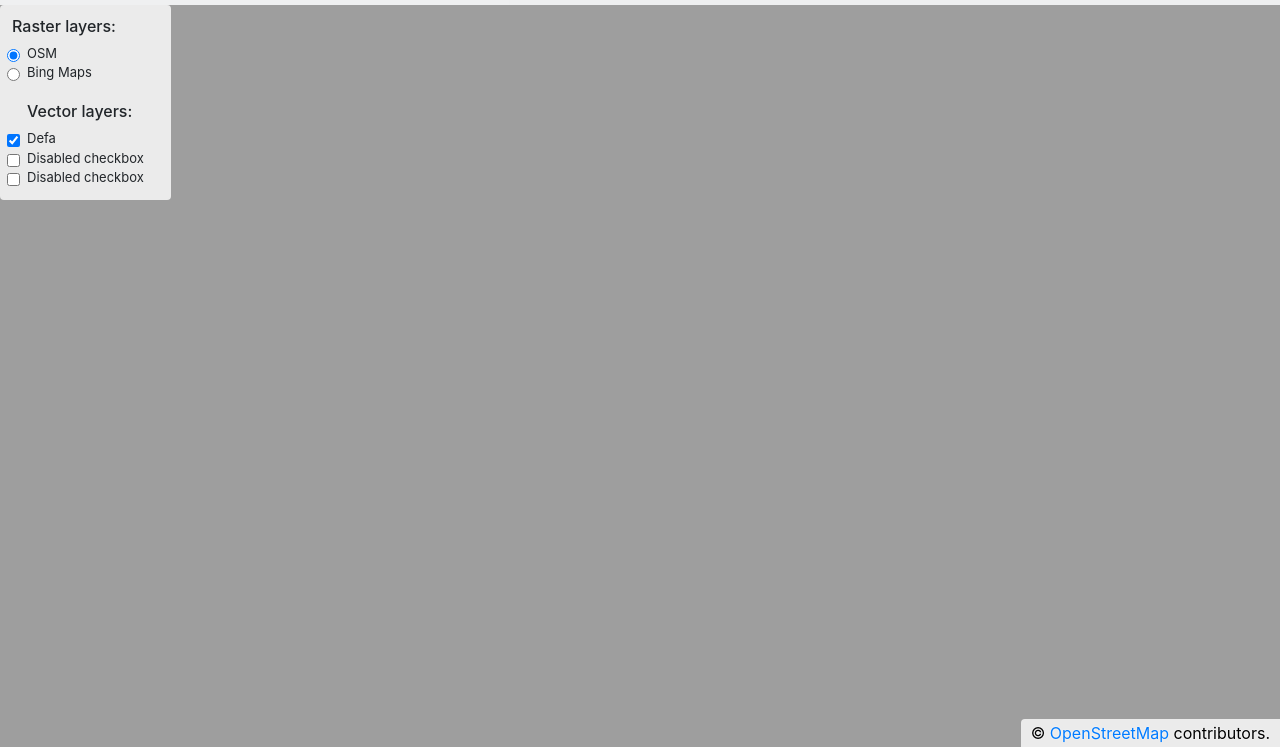
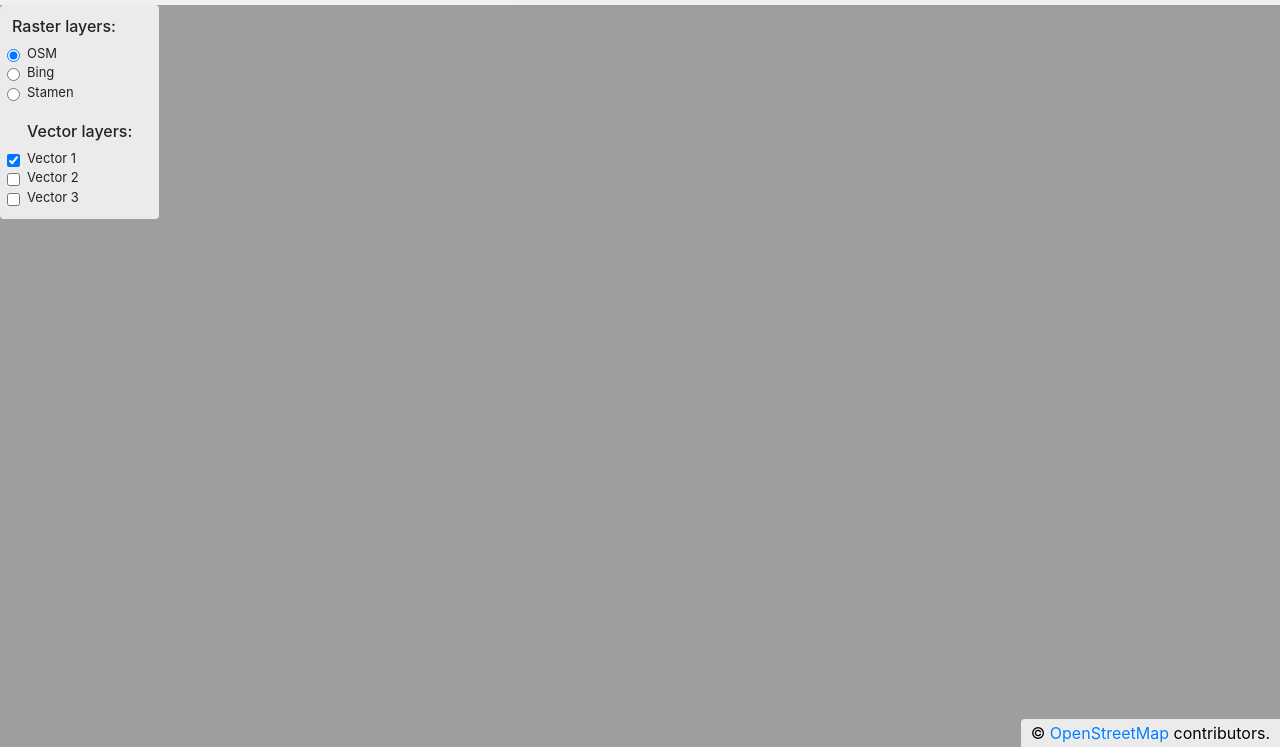
Before and after one commit to sreckokuz/openlayers, a plain HTML site: page third/third.html in a window 1280 px wide. Shown: the part 53-800 px from the top of the page. Drawn offline with nearby package versions, Linux system fonts and the light colour scheme; no server answers.

Commit message:
Update third.html

```diff
--- a/third/third.html
+++ b/third/third.html
@@ -43,7 +43,12 @@
                     <input class="form-check-input" type="radio" name="exampleRadios" id="exampleRadios2"
                         value="option2">
                     <label class="form-check-label" for="exampleRadios2">
-                        Bing Maps
+                        Bing
+                    </label><br>
+                    <input class="form-check-input" type="radio" name="exampleRadios" id="exampleRadios3"
+                        value="option3">
+                    <label class="form-check-label" for="exampleRadios3">
+                        Stamen
                     </label>
                 </div>
             </div>
@@ -53,15 +58,15 @@
                 <h6>Vector layers:</h6>
                 <input class="form-check-input" type="checkbox" value="option3" id="defaultCheck1" checked>
                 <label class="form-check-label" for="defaultCheck1">
-                    Defa
+                    Vector 1
                 </label><br>
                 <input class="form-check-input" type="checkbox" value="option4" id="defaultCheck2">
                 <label class="form-check-label" for="defaultCheck2">
-                    Disabled checkbox
+                    Vector 2
                 </label><br>
                 <input class="form-check-input" type="checkbox" value="option5" id="defaultCheck2">
                 <label class="form-check-label" for="defaultCheck2">
-                    Disabled checkbox
+                    Vector 3
                 </label>
             </div>
         </div>
```
